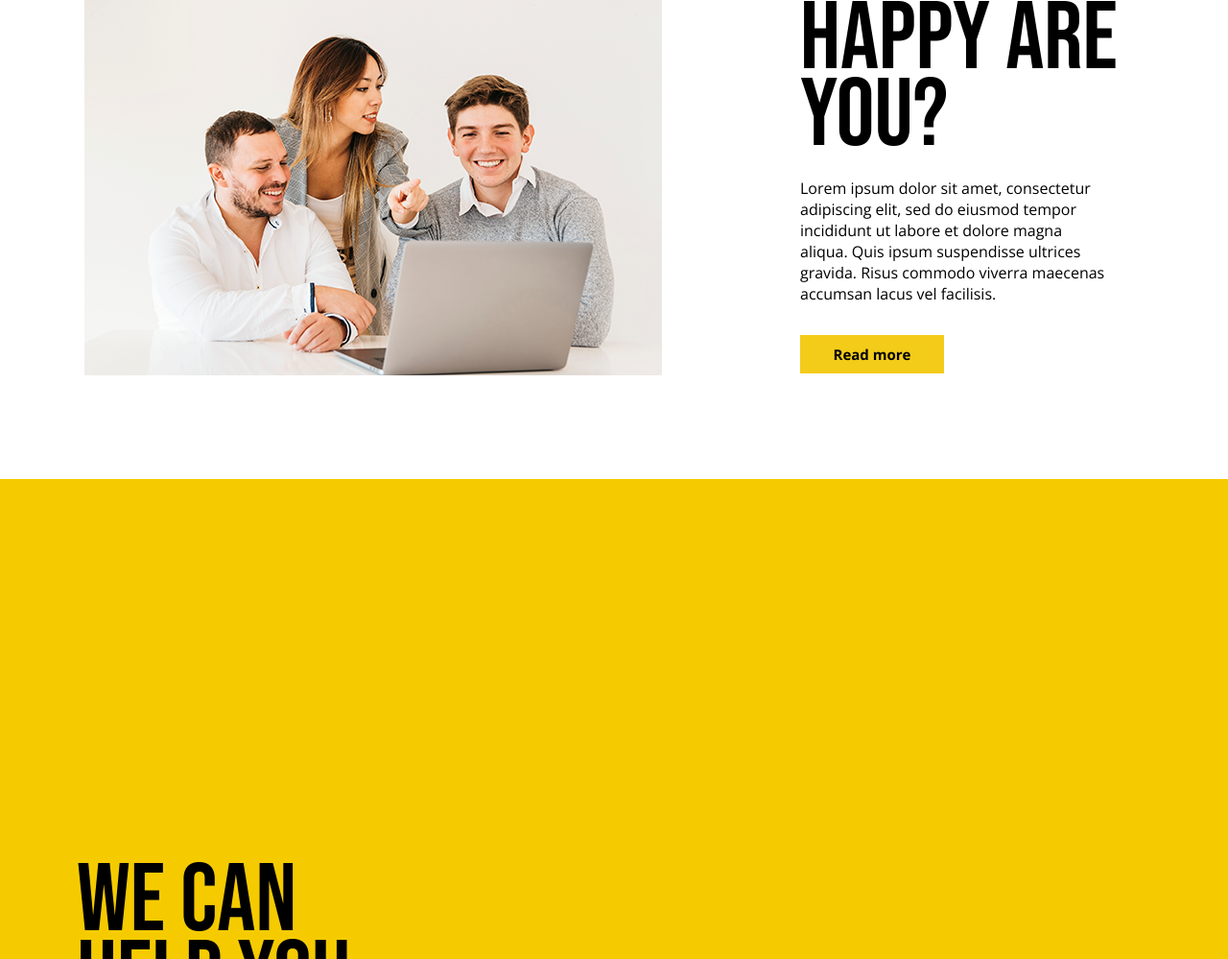
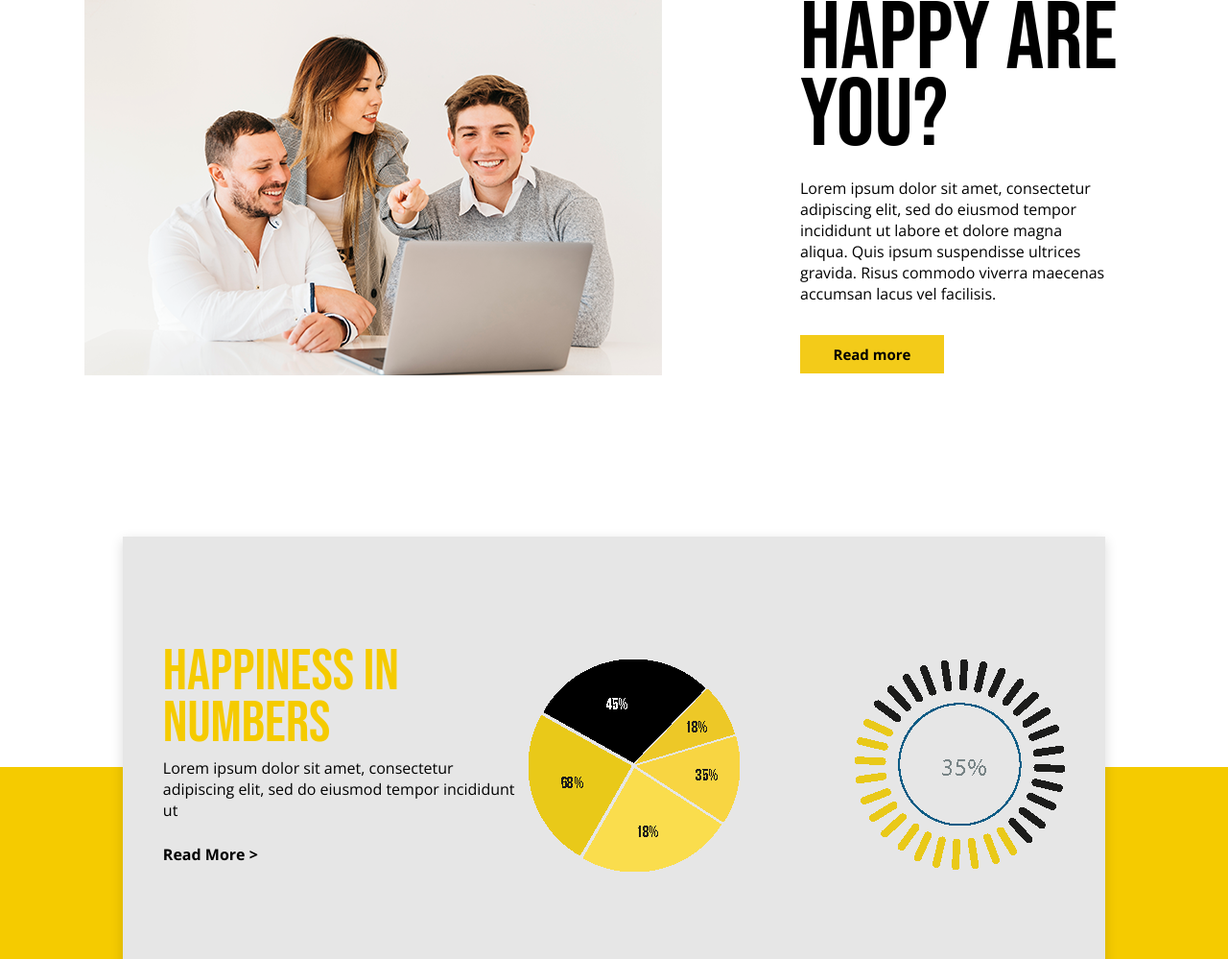
Before and after one commit to LauraAlejandraG12/Happens, a plain HTML site: page index.htm in a window 1280 px wide. Shown: the part 262-1261 px from the top of the page at 96% size. Drawn offline with nearby package versions, Linux system fonts and the light colour scheme.

Commit message:
CommitPosition

```diff
--- a/index.htm
+++ b/index.htm
@@ -37,22 +37,24 @@
 
         <!-- Contenedor : position -->
 
+
+        <div class="contenedor-principal">
             <section class="contentPosition">
                 <div class="conText2">
-                <h2>HAPPINES IN NUMBERS</h2>
+                    <h2>HAPPINESS IN NUMBERS</h2>
                     <p>Lorem ipsum dolor sit amet, consectetur adipiscing elit, sed do eiusmod tempor incididunt ut</p>
-                <button>Read more></button>
+                    <p class="button">Read More ></p>
                 </div>
                 <div class="ImgsContPosition">
                     <div class="img1ContPosition">
-                    <img src="./assets/img/graph01.png " alt="">
+                        <img src="./assets/img/graph01.png" alt="">
                     </div>
                     <div class="img2ContPosition">
                         <img src="./assets/img/graph02.png" alt="">
                     </div>
                 </div>
             </section>
-
+        </div>
 
 
         <section class="seccion3">
--- a/style/style.css
+++ b/style/style.css
@@ -89,8 +89,53 @@ button{
 }
 
 /* seccion contenedor position */
-.contentPosition{
-    display: none;
+
+.contenedor-principal {
+  position: relative;
+  height: 300px; /* altura que ocupará el “espacio intermedio” */
+}
+
+.contentPosition {
+  position: absolute;  /* Saca el contenedor del flujo normal para poder posicionarlo libremente */
+  top: 100%;  /* Lo coloca justo debajo del contenedor padre (al 100% de su altura) */
+  left: 50%;  /* Lo ubica horizontalmente en el centro del contenedor padre */
+  transform: translate(-50%, -50%);  /* Ajusta la posición para que el centro del bloque quede exactamente centrado */
+  background: #e6e6e6;
+  display: flex;
+  justify-content: space-around;
+  align-items: center;
+  width: 80%;
+  height: 60vh;
+  padding: 40px;
+  box-shadow: 0px 4px 12px rgba(0,0,0,0.15);
+
+}
+
+.conText2 {
+  width: 40%;
+}
+
+.conText2 h2{
+    color: #f5cb00;
+    font-size: 60px;
+    line-height: 0.9;
+    padding-bottom: 1vh;
+}
+
+.conText2 p{
+    padding-bottom: 3vh;
+}
+
+.conText2 .button{
+    background: none;
+    cursor: pointer;
+    font-weight: 700;
+    font-size: 16px;
+    color:black;
+}
+.ImgsContPosition{
+    display: flex;
+    gap: 15vh;
 }
 
 /* seccion3 */
@@ -434,3 +479,23 @@ footer{
     gap: 4vh;
     display: flex;
 }
+
+
+/* media queries */
+
+@media(max-width: 1279px) and (min-width:921px ){
+
+}
+
+
+@media(max-width: 920px) and (min-width: 769px ){
+
+}
+
+@media(max-width: 768px) and (min-width: 481px){
+
+}
+
+@media(max-width: 480px ) and (min-width: 352px){
+
+}
```
Lines whose indentation alone changed are shown as unchanged.
